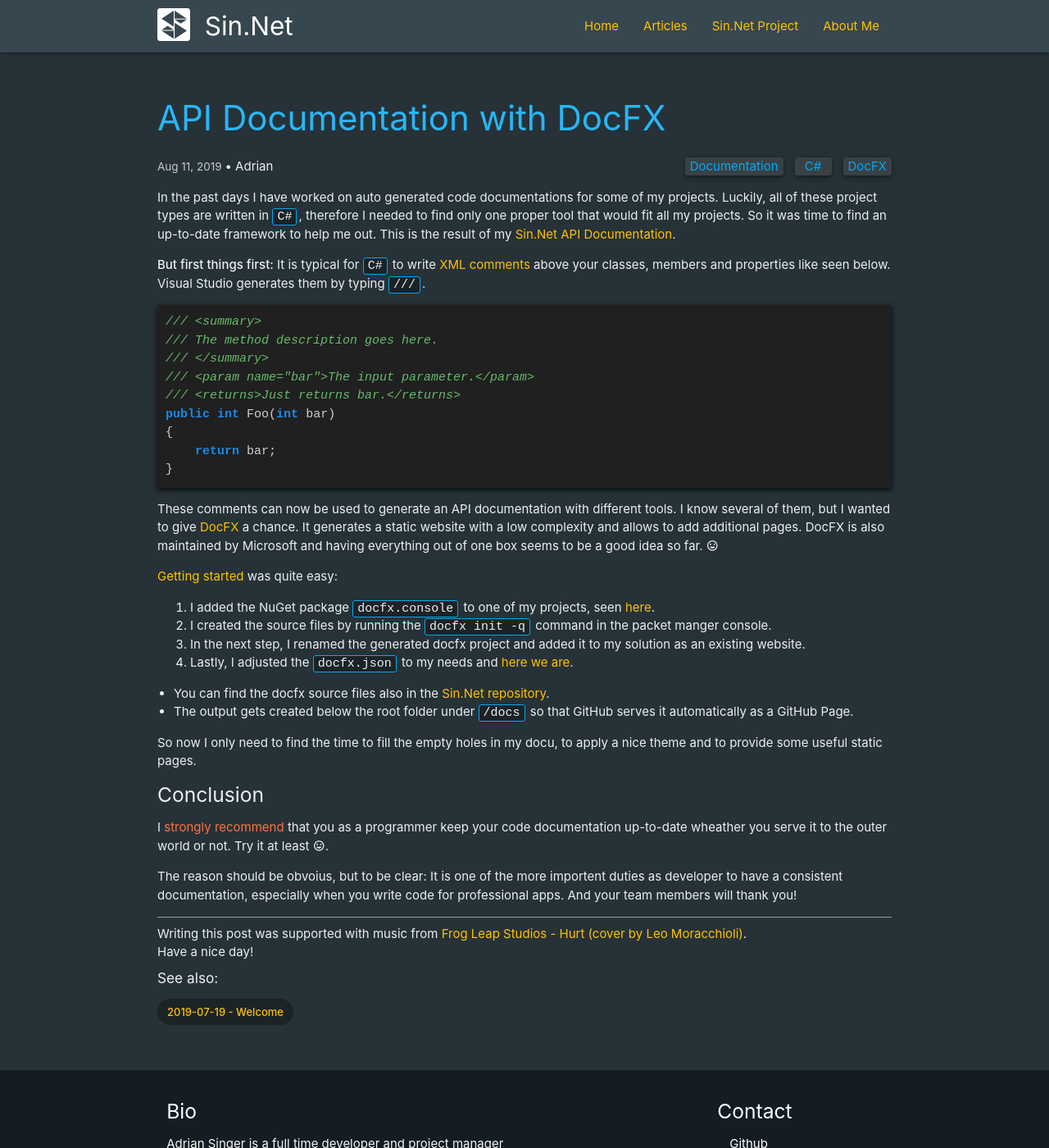
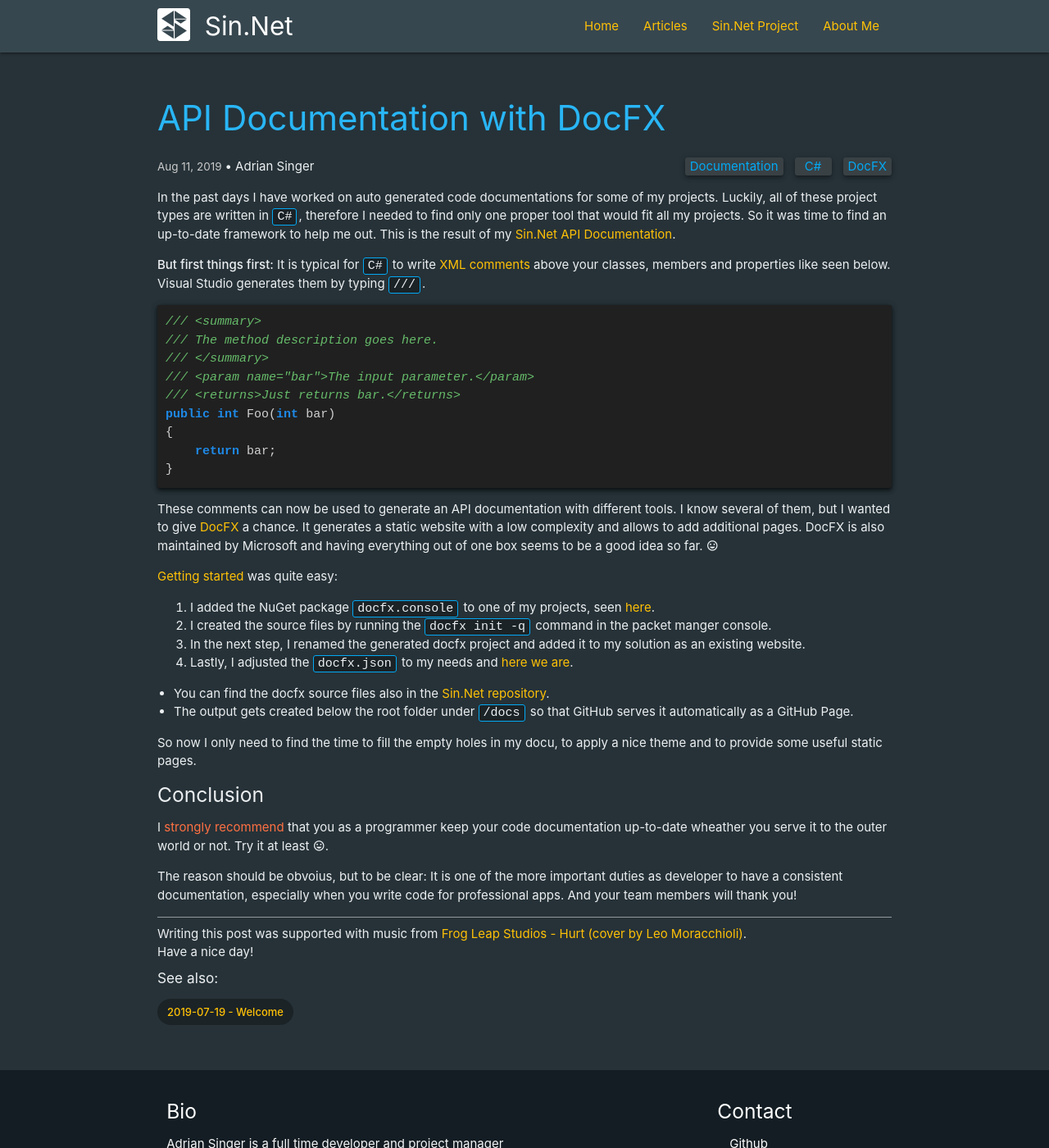
Before and after one commit to adriansinger87/adriansinger87.github.io, a Jekyll site: the page built from _posts/2019-08-11-api-documentation.md, in a window 1280 px wide and 1400 px high. Shown: the whole window at 82% size. Built offline with Jekyll 4.4.1, drawn with Linux system fonts in a browser that asks for light colours; nearby versions of some CDN libraries.

Commit message:
author updated and minor bugfixes

```diff
--- a/_posts/2019-08-11-api-documentation.md
+++ b/_posts/2019-08-11-api-documentation.md
@@ -1,7 +1,7 @@
 ---
 title: API Documentation with DocFX
 layout: post
-author: Adrian
+author: Adrian Singer
 description: Automated API generation for C# with DocFX
 categories: Web
 tags: [DocFX, C#, Documentation]
@@ -53,4 +53,4 @@ So now I only need to find the time to fill the empty holes in my docu, to apply
 
 I <span class="attention">strongly recommend</span> that you as a programmer keep your code documentation up-to-date wheather you serve it to the outer world or not. Try it at least <i class="mdi mdi-emoticon-outline" style="font-size: inherit"></i>.
 
-The reason should be obvoius, but to be clear: It is one of the more importent duties as developer to have a consistent documentation, especially when you write code for professional apps. And your team members will thank you!
+The reason should be obvoius, but to be clear: It is one of the more important duties as developer to have a consistent documentation, especially when you write code for professional apps. And your team members will thank you!
```
Also changed, not shown: _layouts/home.html (+6 -6 lines), _posts/2019-07-19-welcome.md (+1 -1 lines), _posts/2019-07-29-logging.md (+1 -1 lines).
